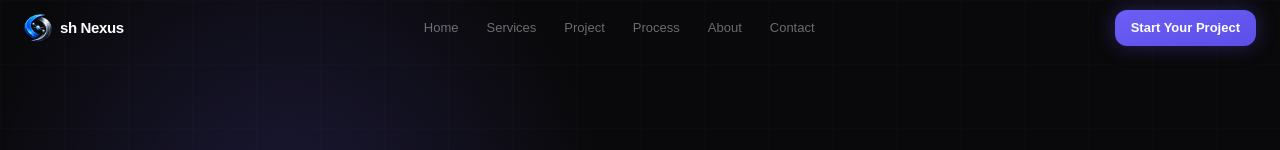
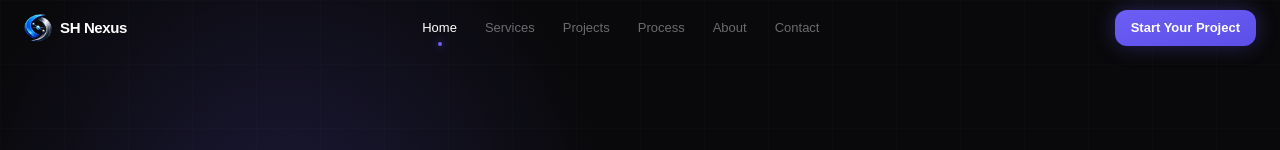
Before and after one commit to CoreTech7704/shnexus, a Next.js app: page / in a window 1280 px wide. Shown: the top 150 px of the page. Built offline with nearby package versions, Linux system fonts and the light colour scheme.

Commit message:
fix: correct navigation label from "Project" to "Projects" and update site metadata

```diff
--- a/src/app/layout.tsx
+++ b/src/app/layout.tsx
@@ -18,15 +18,15 @@ const space_Grotesk = Space_Grotesk({
 });
 
 export const metadata: Metadata = {
-  metadataBase: new URL("https://shnexus.dev"),
+  metadataBase: new URL("https://shnexus.vercel.app"),
 
   verification: {
     google: "s3xesMPTBFiRpfC8cJFTG9CjAalGTx6hincsH0nWg18",
   },
 
   title: {
-    default: "sh Nexus",
-    template: "%s | sh Nexus",
+    default: "SH Nexus",
+    template: "%s | SH Nexus",
   },
 
   description:
@@ -43,7 +43,7 @@ export const metadata: Metadata = {
   ],
 
   openGraph: {
-    title: "sh Nexus",
+    title: "SH Nexus",
     description:
       "Modern Digital Product Studio",
     type: "website",
--- a/src/components/layout/navbar.tsx
+++ b/src/components/layout/navbar.tsx
@@ -11,6 +11,7 @@ import { cn } from "@/src/lib/utils";
 export function Navbar() {
   const [scrolled, setScrolled] = useState(false);
   const [mobileOpen, setMobileOpen] = useState(false);
+  const [activeSection, setActiveSection] = useState("home");
 
   useEffect(() => {
     const handleScroll = () => {
@@ -25,6 +26,48 @@ export function Navbar() {
 
     return () => {
       window.removeEventListener("scroll", handleScroll);
+    };
+  }, []);
+
+  useEffect(() => {
+    const sections = navigation
+      .map((link) => document.querySelector(link.href))
+      .filter((section): section is HTMLElement => section !== null);
+
+    if (!sections.length) return;
+
+    const observer = new IntersectionObserver(
+      () => {
+        const viewportAnchor = window.innerHeight * 0.3;
+
+        const visibleSections = sections
+          .map((section) => {
+            const rect = section.getBoundingClientRect();
+
+            return {
+              id: section.id,
+              distance: Math.abs(rect.top - viewportAnchor),
+              isVisible:
+                rect.top <= viewportAnchor && rect.bottom >= viewportAnchor,
+            };
+          })
+          .filter((section) => section.isVisible)
+          .sort((a, b) => a.distance - b.distance);
+
+        if (visibleSections.length > 0) {
+          setActiveSection(visibleSections[0].id);
+        }
+      },
+      {
+        rootMargin: "-10% 0px -70% 0px",
+        threshold: 0,
+      },
+    );
+
+    sections.forEach((section) => observer.observe(section));
+
+    return () => {
+      observer.disconnect();
     };
   }, []);
 
@@ -45,6 +88,7 @@ export function Navbar() {
             href="#home"
             aria-label="sh Nexus home"
             className="group flex items-center gap-2"
+            onClick={() => setActiveSection("home")}
           >
             <div className="flex size-7 items-center justify-center">
               <Image
@@ -58,21 +102,40 @@ export function Navbar() {
             </div>
 
             <span className="font-heading text-[15px] font-bold tracking-tight text-white">
-              sh Nexus
+              SH Nexus
             </span>
           </Link>
 
           {/* Desktop Navigation */}
           <div className="hidden items-center gap-7 md:flex">
-            {navigation.map((link) => (
+            {navigation.map((link) => {
+              const sectionId = link.href.replace("#", "");
+              const isActive = activeSection === sectionId;
+
+              return (
                 <a
                   key={link.href}
                   href={link.href}
-                className="text-[13px] text-white/40 transition-colors duration-200 hover:text-white/80"
+                  aria-current={isActive ? "page" : undefined}
+                  onClick={() => setActiveSection(sectionId)}
+                  className={cn(
+                    "relative text-[13px] transition-colors duration-200",
+                    isActive
+                      ? "text-white"
+                      : "text-white/40 hover:text-white/80",
+                  )}
                 >
                   {link.label}
+
+                  {isActive && (
+                    <span
+                      aria-hidden="true"
+                      className="absolute -bottom-2 left-1/2 size-1 -translate-x-1/2 rounded-full bg-[#6D5EF5] shadow-[0_0_8px_rgba(109,94,245,0.8)]"
+                    />
+                  )}
                 </a>
-            ))}
+              );
+            })}
           </div>
 
           {/* Desktop CTA */}
@@ -109,16 +172,30 @@ export function Navbar() {
           )}
         >
           <div className="space-y-1 px-6 py-5">
-            {navigation.map((link) => (
+            {navigation.map((link) => {
+              const sectionId = link.href.replace("#", "");
+              const isActive = activeSection === sectionId;
+
+              return (
                 <a
                   key={link.href}
                   href={link.href}
-                className="block rounded-lg px-3 py-2.5 text-sm text-white/50 transition-colors hover:bg-white/4 hover:text-white"
-                onClick={() => setMobileOpen(false)}
+                  aria-current={isActive ? "page" : undefined}
+                  onClick={() => {
+                    setActiveSection(sectionId);
+                    setMobileOpen(false);
+                  }}
+                  className={cn(
+                    "block rounded-lg px-3 py-2.5 text-sm transition-colors duration-200",
+                    isActive
+                      ? "bg-[#6D5EF5]/10 text-white"
+                      : "text-white/50 hover:bg-white/4 hover:text-white",
+                  )}
                 >
                   {link.label}
                 </a>
-            ))}
+              );
+            })}
 
             <a
               href="#contact"
--- a/src/data/navigation.ts
+++ b/src/data/navigation.ts
@@ -1,7 +1,7 @@
 export const navigation = [
   { label: "Home", href: "#home" },
   { label: "Services", href: "#services" },
-  { label: "Project", href: "#project" },
+  { label: "Projects", href: "#projects" },
   { label: "Process", href: "#process" },
   { label: "About", href: "#about" },
   { label: "Contact", href: "#contact" },
```
Lines whose indentation alone changed are shown as unchanged.
